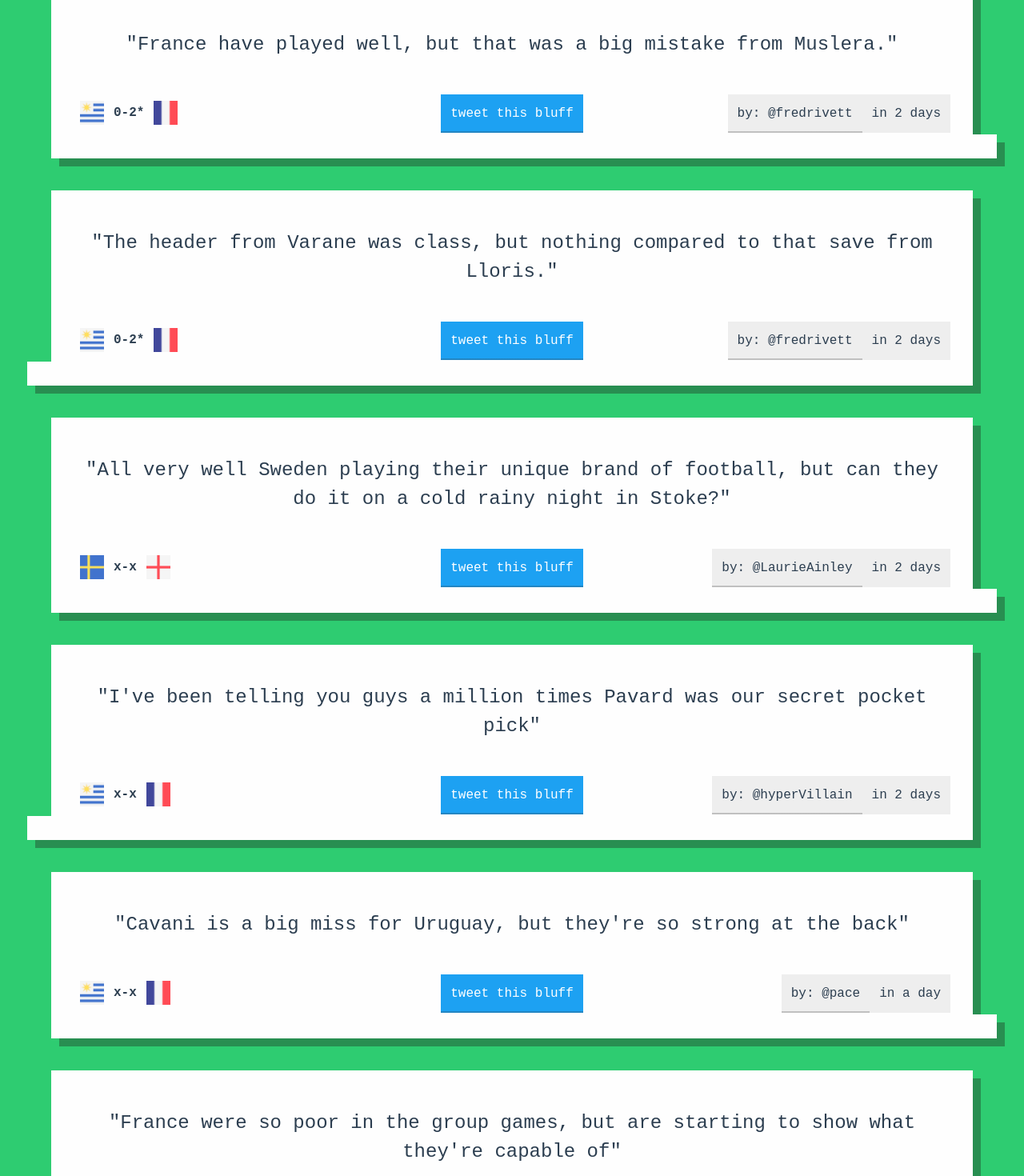
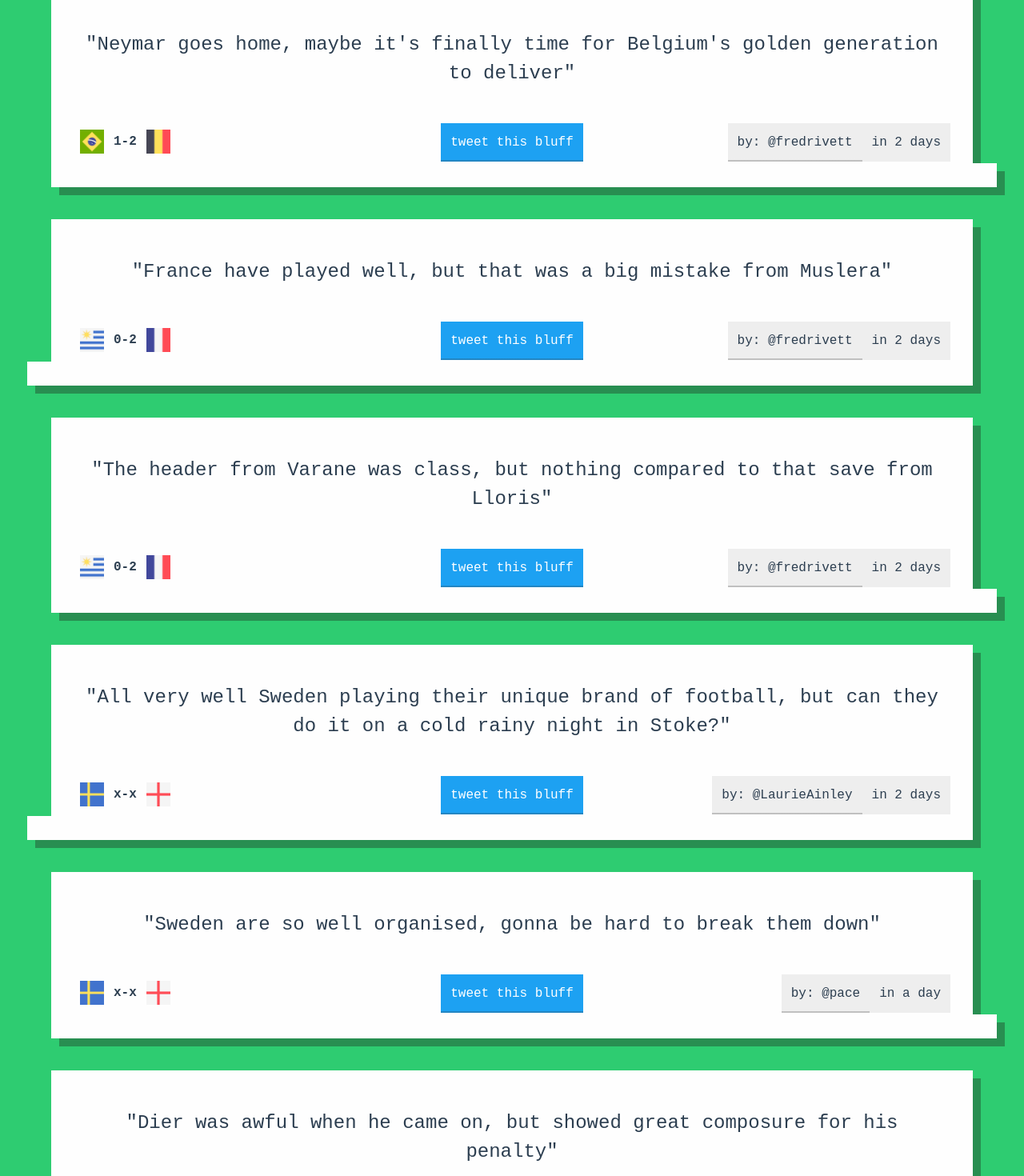
Before and after one commit to fredrivett/bluffball, a Vue app: page / in a window 1280 px wide. Shown: the part 500-1970 px from the top of the page at 80% size. Built offline with nearby package versions, Linux system fonts and the light colour scheme; a web font is replaced by a local one.

Commit message:
Add new bluff

```diff
--- a/src/components/Home.vue
+++ b/src/components/Home.vue
@@ -1,9 +1,19 @@
 <template>
   <div class="o_block o_block--bottom container">
     <QuoteBlock
-      quote="France have played well, but that was a big mistake from Muslera."
+      quote="Neymar goes home, maybe it's finally time for Belgium's golden generation to deliver"
+      team1="brazil"
+      score="1-2"
+      team2="belgium"
+      byUsername="fredrivett"
+      byTweet="https://twitter.com/fredrivett"
+      timestamp="1530950032"
+    />
+
+    <QuoteBlock
+      quote="France have played well, but that was a big mistake from Muslera"
       team1="uruguay"
-      score="0-2*"
+      score="0-2"
       team2="france"
       byUsername="fredrivett"
       byTweet="https://twitter.com/fredrivett"
@@ -11,9 +21,9 @@
     />
 
     <QuoteBlock
-      quote="The header from Varane was class, but nothing compared to that save from Lloris."
+      quote="The header from Varane was class, but nothing compared to that save from Lloris"
       team1="uruguay"
-      score="0-2*"
+      score="0-2"
       team2="france"
       byUsername="fredrivett"
       byTweet="https://twitter.com/fredrivett"
@@ -28,35 +38,6 @@
       byUsername="LaurieAinley"
       byTweet="https://twitter.com/LaurieAinley/status/1015195249977839616"
       timestamp="1530876549"
-    />
-
-    <QuoteBlock
-      quote="I've been telling you guys a million times Pavard was our secret pocket pick"
-      team1="uruguay"
-      score="x-x"
-      team2="france"
-      byUsername="hyperVillain"
-      byTweet="https://twitter.com/hyperVillain/status/1015194083537707008"
-      timestamp="1530876032"
-    />
-
-    <QuoteBlock
-      quote="Cavani is a big miss for Uruguay, but they're so strong at the back"
-      team1="uruguay"
-      score="x-x"
-      team2="france"
-      byUsername="pace"
-      byTweet="https://twitter.com/pace"
-      timestamp="1530864013"
-    />
-
-    <QuoteBlock quote="France were so poor in the group games, but are starting to show what they're capable of"
-      team1="uruguay"
-      score="x-x"
-      team2="france"
-      byUsername="fredrivett"
-      byTweet="https://twitter.com/fredrivett"
-      timestamp="1530864013"
     />
 
     <QuoteBlock
```
Also changed, not shown: 6 other files (tests, documents, lock files or other folders).
